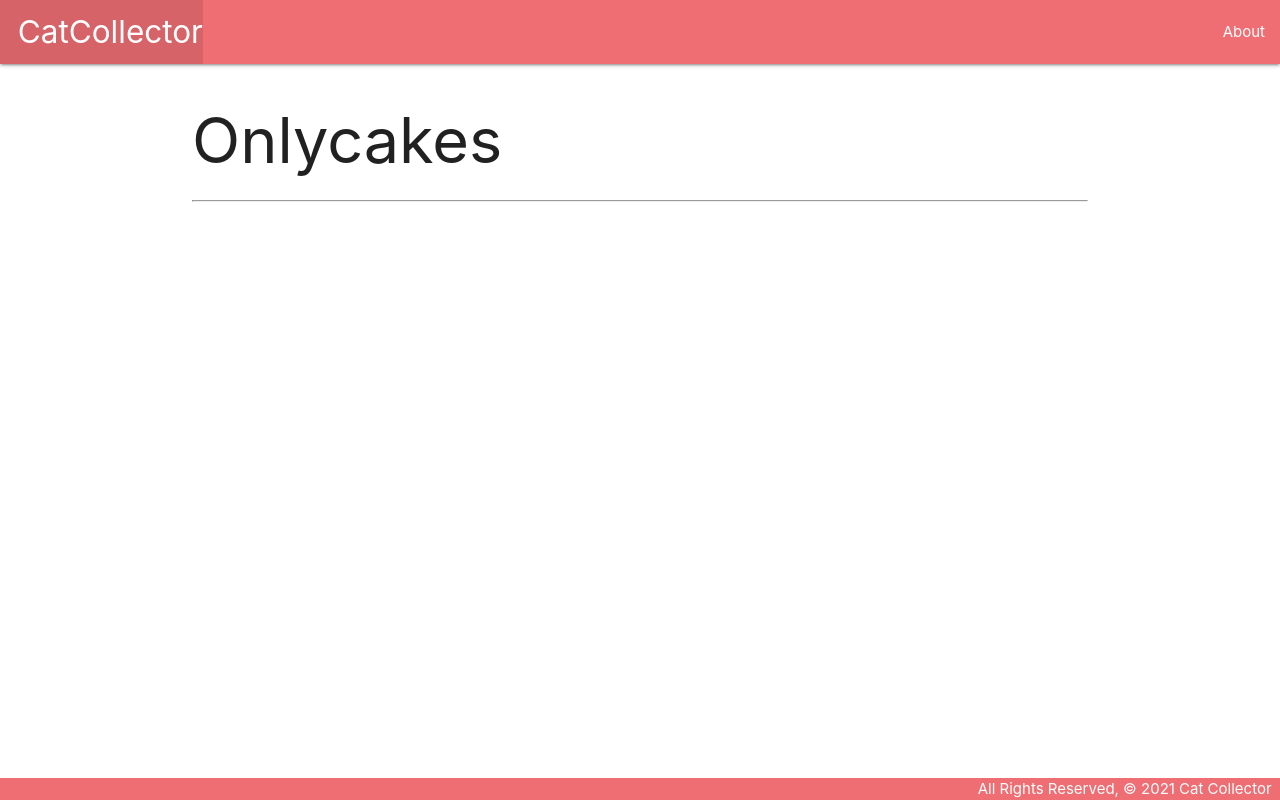
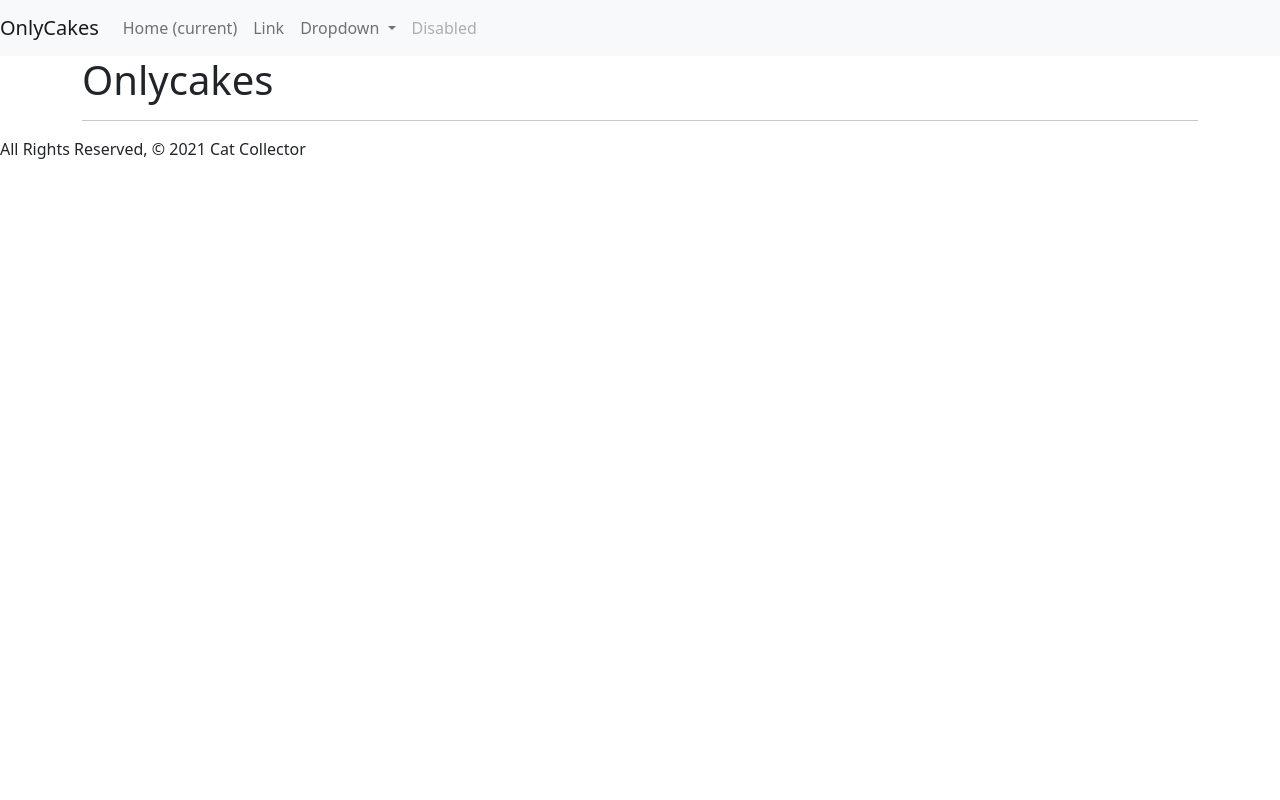
Before and after one commit to jhuang15/onlycakes, a Django app: page / in a window 1280 px wide. Run offline with Django 4.2, Linux system fonts and the light colour scheme.

Commit message:
Starting Nav

```diff
--- a/main_app/static/css/style.css
+++ /dev/null
@@ -1,14 +0,0 @@
-body {
-  display: flex;
-  min-height: 100vh;
-  flex-direction: column;
-}
-
-main {
-  flex: 1 0 auto;
-}
-
-footer.page-footer {
-  padding-top: 0;
-  text-align: right;
-}
--- a/main_app/templates/base.html
+++ b/main_app/templates/base.html
@@ -7,21 +7,48 @@
   <meta name="viewport" content="width=device-width, initial-scale=1.0">
   <meta http-equiv="X-UA-Compatible" content="ie=edge">
   <title>Cat Collector</title>
-  <link rel="stylesheet" href="https://cdnjs.cloudflare.com/ajax/libs/materialize/1.0.0/css/materialize.min.css">
+  <link href="https://cdn.jsdelivr.net/npm/bootstrap@5.2.0-beta1/dist/css/bootstrap.min.css" rel="stylesheet" >
   <link rel="stylesheet" type="text/css" href="{% static 'css/style.css' %}">
 </head>
 <body>
   <header class="navbar-fixed">
-    <nav>
-      <div class="nav-wrapper">
-        <ul>
-          <li><a href="/" class="left brand-logo">&nbsp;&nbsp;CatCollector</a></li>
+
+
+    <nav class="navbar navbar-expand-lg navbar-light bg-light">
+      <a class="navbar-brand" href="#">OnlyCakes</a>
+      <button class="navbar-toggler" type="button" data-toggle="collapse" data-target="#navbarSupportedContent" aria-controls="navbarSupportedContent" aria-expanded="false" aria-label="Toggle navigation">
+        <span class="navbar-toggler-icon"></span>
+      </button>
+
+      <div class="collapse navbar-collapse" id="navbarSupportedContent">
+        <ul class="navbar-nav mr-auto">
+          <li class="nav-item active">
+            <a class="nav-link" href="#">Home <span class="sr-only">(current)</span></a>
+          </li>
+          <li class="nav-item">
+            <a class="nav-link" href="#">Link</a>
+          </li>
+          <li class="nav-item dropdown">
+            <a class="nav-link dropdown-toggle" href="#" id="navbarDropdown" role="button" data-toggle="dropdown" aria-haspopup="true" aria-expanded="false">
+              Dropdown
+            </a>
+            <div class="dropdown-menu" aria-labelledby="navbarDropdown">
+              <a class="dropdown-item" href="#">Action</a>
+              <a class="dropdown-item" href="#">Another action</a>
+              <div class="dropdown-divider"></div>
+              <a class="dropdown-item" href="#">Something else here</a>
+            </div>
+          </li>
+          <li class="nav-item">
+            <a class="nav-link disabled" href="#">Disabled</a>
+          </li>
         </ul>
-        <ul class="right">
-          <li><a href="/about">About</a></li>
-        </ul>
+
       </div>
     </nav>
+
+
+
   </header>
   <main class="container">
     {% block content %}
@@ -30,5 +57,9 @@
   <footer class="page-footer">
     <div class="right">All Rights Reserved, &copy; 2021 Cat Collector &nbsp;</div>
   </footer>
+
+  <script src="https://cdn.jsdelivr.net/npm/bootstrap@5.2.0-beta1/dist/js/bootstrap.bundle.min.js" ></script>
+
+
 </body>
 </html>
--- a/main_app/templates/home.html
+++ b/main_app/templates/home.html
@@ -4,4 +4,8 @@
   <h1>Onlycakes</h1>
 <hr />
 
+
+
+
+
 {% endblock %}
```
